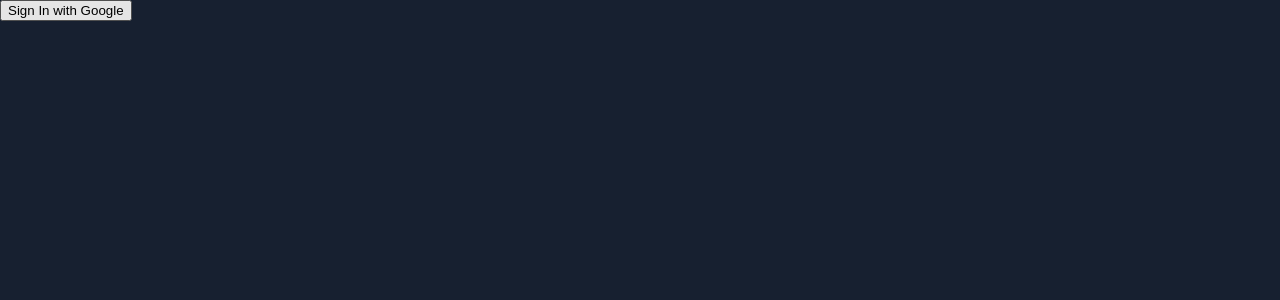
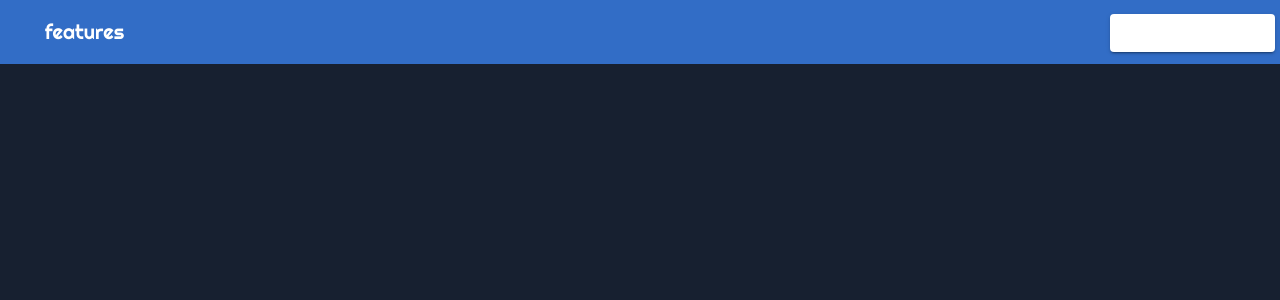
Before and after one commit to Mexech/vtb-hackathon, a React (Create React App) app in the folder client/: page / in a window 1280 px wide. Shown: the top 300 px of the page. Built offline with nearby package versions, Linux system fonts and the light colour scheme; no server answers.

Commit message:
last push

```diff
--- a/client/src/App.css
+++ b/client/src/App.css
@@ -1,3 +1,7 @@
+@import url('https://fonts.googleapis.com/css2?family=Roboto:wght@300;400;500;700&display=swap');
+@import url('https://fonts.googleapis.com/css2?family=Righteous&display=swap');
+@import url('https://fonts.googleapis.com/css2?family=Jura:wght@600;700&display=swap');
+
 html, body{
     margin: 0;
     padding: 0;
@@ -7,9 +11,9 @@ html, body{
 .main{
     width: 100vw;
     height: 100vh;
-    display: grid;
-    grid-template-rows: 1fr 20fr;
-    background-color:  #172030;
+    /* display: grid;
+    grid-template-rows: 1fr 20fr; */
+    background-color: #172030;
 }
 
 .header{
@@ -19,8 +23,28 @@ html, body{
     align-items: center;
 }
 
+.under_header{
+    display: flex;
+    flex-direction: row;
+    justify-content: space-between;
+    height: 10vh;
+    line-height: 10vh;
+    margin: 2% 2% 0 2%;
+    padding: 0 3%;
+    background-color: #1B2B46;
+    border-radius: 20px 20px 0 0;
+}
+
+
+.myFiles{
+    color:white;
+    font-size: 30px;
+    font-family: Roboto;
+    font-weight: bold;
+}
+
 .exit-button{
-    margin-left: 90%;
+
 }
 
 .back-button{
--- a/client/src/App.js
+++ b/client/src/App.js
@@ -7,6 +7,8 @@ import "./App.css"
 
 import ExitToApp from "@material-ui/icons/ExitToApp"
 import ArrowBack from "@material-ui/icons/ArrowBack"
+import IconButton from '@mui/material/IconButton';
+import Button from '@mui/material/Button';
 
 import firebase from 'firebase/compat/app';
 import 'firebase/compat/auth';
@@ -43,14 +45,19 @@ function App() {
     setFilename("")
   }
 
-  return(
+  return (
     <div>
       <section>
         {!user
-          ? <SignIn/>
+          ? <header className="header">
+            <div style={{ fontFamily: "Righteous", marginLeft: "3.5%", color: "#fff", fontSize: "20px" }}>features</div>
+            <div style={{ marginLeft: "77%" }}>
+              <SignIn />
+            </div>
+          </header>
           : [
             filename
-              ? <Table uid={auth.currentUser.uid} filename={filename} handleBack={back}/>
+              ? <Table uid={auth.currentUser.uid} filename={filename} handleBack={back} handleSignOut={() => { auth.signOut() }} />
               : <FilesList filename={filename} handleBack={back} setFilename={setFilename} />
           ]
         }
@@ -66,7 +73,7 @@ function SignIn() {
   }
 
   return (
-    <button onClick={signInWithGoogle}>Sign In with Google</button>
+    <Button style={{ fontSize:"0.8rem", padding:"8px 13px", background:"#fff"}} variant="contained" onClick={signInWithGoogle}>Sign In with Google</Button>
   );
 }
 
@@ -79,34 +86,32 @@ function FilesList(props) {
   const listFiles = () => {
     storageRef.listAll()
       .then(res => {
-          console.log(res)
-          setFiles(res.items.map(f => f.name))
+        console.log(res)
+        setFiles(res.items.map(f => f.name))
       })
       .catch(err => {
         alert(err.message);
       })
   }
 
-  useEffect(() => {listFiles()}, [])
+  useEffect(() => { listFiles() }, [])
 
   return (
-    <div className = "main">
+    <div className="main">
       <header className="header">
-        {props.filename
-          ?<div style={{ flexGrow: "1" }}>
-            <button className="back-button" onClick={props.back}><ArrowBack /></button>
-          </div>
-          :<div style={{ flexGrow: "1" }}/>
-        }
-        <div style={{ flexGrow: "1" }}>
-          <button className="exit-button" onClick={() => {
+        <div style={{ fontFamily: "Righteous", marginLeft: "3.5%", color: "#fff", fontSize: "20px" }}>features</div>
+        <div style={{ marginLeft: "85%" }}>
+          <IconButton className="exit-button" onClick={() => {
             auth.signOut()
           }}><ExitToApp />
-          </button>
+          </IconButton>
         </div>
       </header>
-      <UploadButton setFileList = {listFiles} storageRef = {storageRef}/>
-      <Catalog setFilename={props.setFilename} fileList={files} setFileList={listFiles} usr={auth.currentUser} storageRef={storageRef}/>
+      <div className="under_header">
+        <span className="myFiles">My files</span>
+        <div><UploadButton setFileList={listFiles} storageRef={storageRef} /></div>
+      </div>
+      <Catalog setFilename={props.setFilename} fileList={files} setFileList={listFiles} usr={auth.currentUser} storageRef={storageRef} />
     </div>
   );
 }
--- a/client/src/Components/Table/style.css
+++ b/client/src/Components/Table/style.css
@@ -47,7 +47,6 @@ header{
 }
 
 .dropdown {
-
   position: relative;
   display: inline-block;
   /* margin-left: 65%; */
--- a/client/src/components/Table/table.js
+++ b/client/src/components/Table/table.js
@@ -6,7 +6,7 @@ import CustomEditor from '../CustomEditor/CustomEditor';
 import './style.css'
 import axios from 'axios'
 import IconButton from '@mui/material/IconButton';
-import ArrowBackIosIcon from '@mui/icons-material/ArrowBackIos';
+import KeyboardBackspaceIcon from '@mui/icons-material/KeyboardBackspace';
 
 const firebaseConfig = {
   apiKey: "AIzaSyCpkWpy-HyuAodtrWajEE6_4ByOq_GtpAI",
@@ -39,7 +39,7 @@ function Table(props) {
       fontFamily: "Roboto",
       fontStyle: "normal",
       fontWeight: "normal",
-      fontSize: "18px",
+      fontSize: "14px",
     },
     headerStyle: {
       backgroundColor: "#1B2B46",
@@ -83,12 +83,13 @@ function Table(props) {
     <div>
       <header>
         {props.filename ?
-          <IconButton style={{ marginLeft: "15px" }} onClick={props.handleBack} aria-label="delete">
-            <ArrowBackIosIcon />
+          <IconButton style={{ marginLeft: "0px" }} onClick={props.handleBack} aria-label="delete">
+            <KeyboardBackspaceIcon fontSize={"50"} />
           </IconButton>
           : null}
-        <div class="dropdown" style={customFeature ? { marginLeft: "25%" } : { marginLeft: "65%" }} >
-          <button class="dropbtn">Add a feature<img style={{ marginLeft: "5px", marginTop:"3px"}} width="25px;" src="./plus.png" /></button>
+        <span style={{ fontFamily: "Righteous", marginLeft: "1%", color: "#fff", fontSize: "20px" }}>features</span>
+        <div class="dropdown" style={customFeature ? { marginLeft: "25%" } : { marginLeft: "60%" }} >
+          <button class="dropbtn">Add a feature<img style={{ marginLeft: "5px", marginTop: "3px" }} width="25px;" src="./plus.png" /></button>
           <div class="dropdown-content">
             <a style={isFeature === true ? { display: "none" } : { display: "block" }} onClick={handleFeature} href="#">Create feature</a>
             <form class="forms" style={isFeature === true ? { display: "flex" } : { display: "none" }}>
@@ -98,7 +99,7 @@ function Table(props) {
 
             <a style={isFeature === false ? { display: "none" } : { display: "block", borderRadius: "0 0 18px 18px" }} onClick={handleDataSet} href="#">Add dataset</a>
             <form class="forms" style={isFeature === false ? { display: "flex" } : { display: "none" }}>
-              <input id="input-data-set" placeholder="bla bla..."/>
+              <input id="input-data-set" placeholder="bla bla..." />
               {/* <input type="submit" value="sub" style={{ width: "40px", borderRadius: "0 0 18px 0" }} /> */}
             </form>
           </div>
```
Also changed, not shown: client/src/Components/Catalog/Catalog.js (+13 -11 lines).
